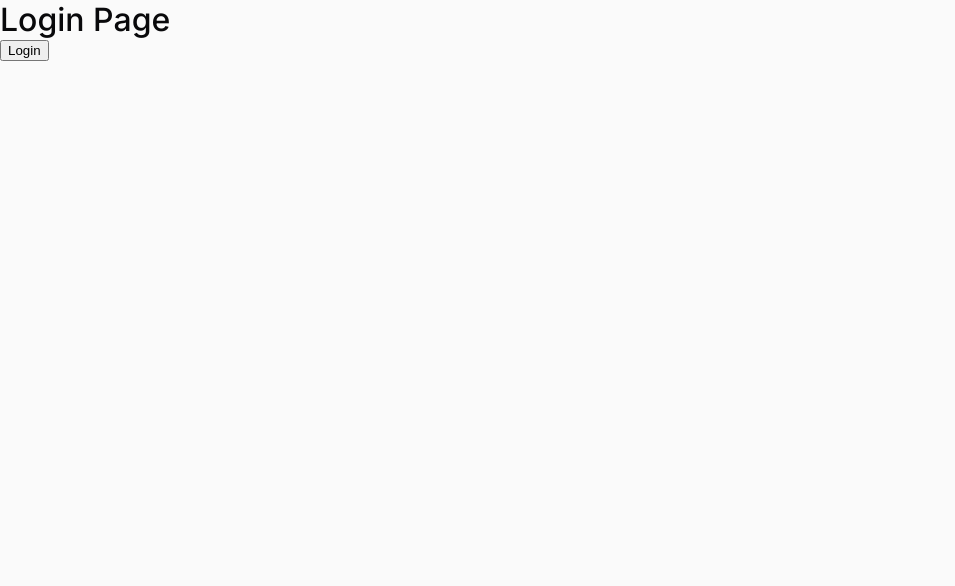
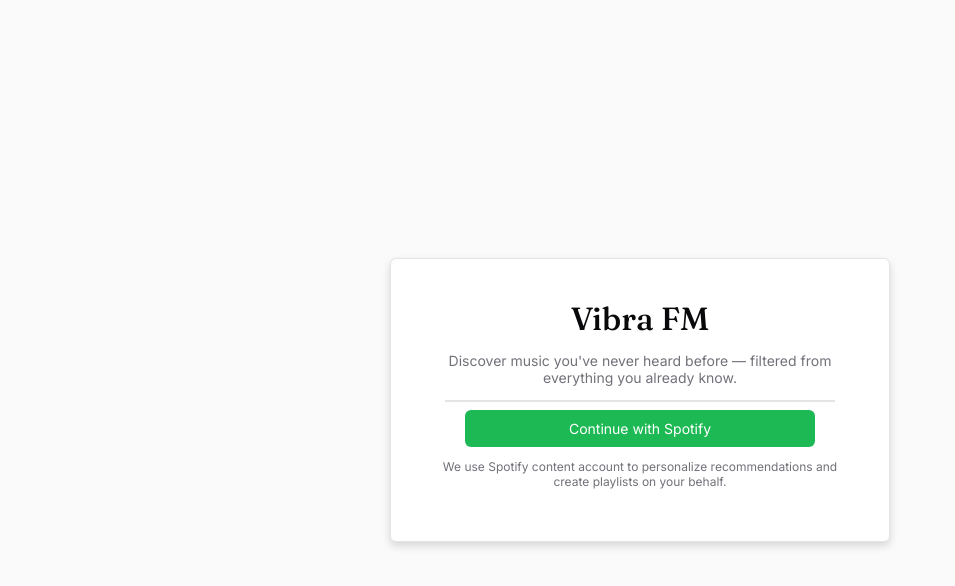
Before and after one commit to Bryancabanin/vibra-fm, a React (Vite) app: page / in a window 1280 px wide. Shown: the top 586 px of the page, without its empty margins (0-955 px from the left). Built offline with nearby package versions, Linux system fonts and the light colour scheme; no server answers.

Commit message:
style: add Login page UI with Spotify button and card layout

```diff
--- /dev/null
+++ b/src/pages/LoginPage.module.css
@@ -0,0 +1,56 @@
+.loginPage {
+  display: flex;
+  align-items: center;
+  justify-content: center;
+  height: 100vh;
+}
+
+.loginContainer {
+  box-shadow: 0 4px 8px rgba(0, 0, 0, 0.14);
+  background-color: var(--color-surface);
+  border-bottom: 1px solid var(--color-border);
+  border-top: 1px solid var(--color-border);
+  border-left: 1px solid var(--color-border);
+  border-right: 1px solid var(--color-border);
+  border-radius: 6px;
+  padding: 40px;
+  text-align: center;
+  max-width: 500px;
+}
+
+.loginContainer h1 {
+  font-family: var(--font-logo);
+  color: var(--color-text-primary);
+}
+
+.loginContainer p {
+  font-family: var(--font-body);
+  color: var(--color-text-secondary);
+  font-size: 14px;
+}
+
+.loginContainer button {
+  border: none;
+  background-color: var(--color-spotify);
+  font-family: var(--font-body);
+  font-size: 14px;
+  color: white;
+  width: 350px;
+  border-radius: 6px;
+  padding: 10px;
+  cursor: pointer;
+}
+
+.loginContainer button:hover {
+  background-color: #1aa34a;
+}
+.hrLine {
+  border: 1px solid var(--color-border);
+  max-width: 390px;
+}
+
+.loginContainer .disclaimer {
+  font-family: var(--font-body);
+  color: var(--color-text-secondary);
+  font-size: 12px;
+}
--- a/src/pages/LoginPage.tsx
+++ b/src/pages/LoginPage.tsx
@@ -1,3 +1,5 @@
+import styles from './LoginPage.module.css';
+
 const LoginPage = () => {
   // Create handle login
   const handleSpotifyLogin = () => {
@@ -5,9 +7,21 @@
   };
 
   return (
-    <div>
-      <h1>Login Page</h1>
-      <button onClick={handleSpotifyLogin}> Login</button>
+    <div className={styles.loginPage}>
+      <div className={styles.loginContainer}>
+        <h1>Vibra FM</h1>
+        <p>
+          Discover music you've never heard before — filtered from everything
+          you already know.
+        </p>
+        <hr className={styles.hrLine} />
+        <button onClick={handleSpotifyLogin}> Continue with Spotify</button>
+
+        <p className={styles.disclaimer}>
+          We use Spotify content account to personalize recommendations and
+          create playlists on your behalf.
+        </p>
+      </div>
     </div>
   );
 };
```
